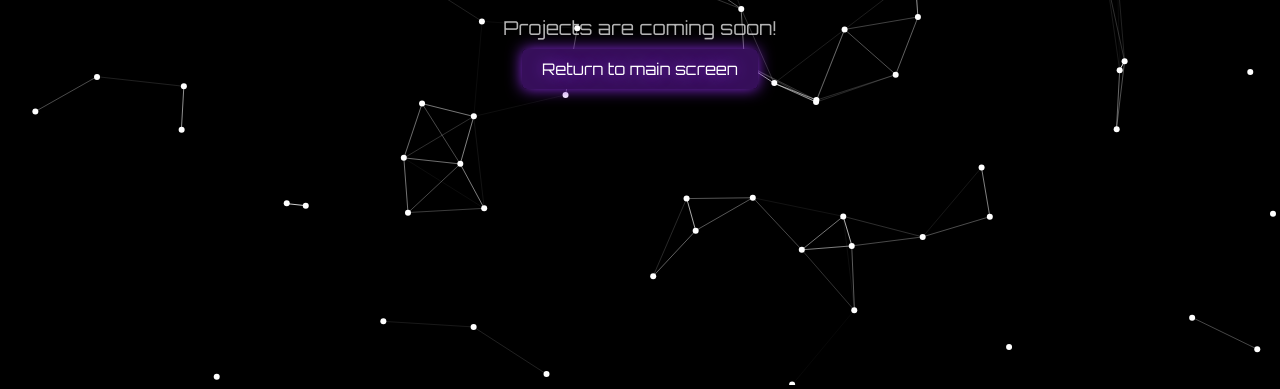
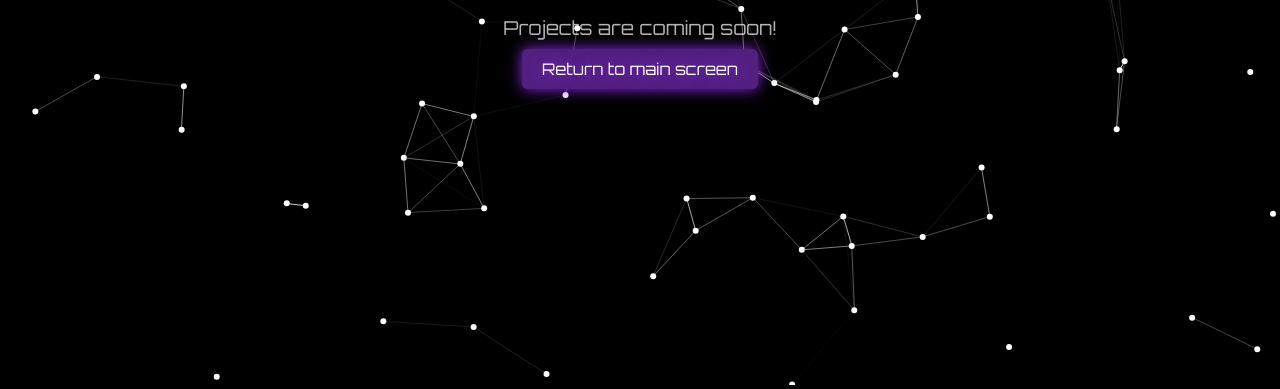
Before and after one commit to saipher-lab/jenifferpott, a plain HTML site: page index.html in a window 1280 px wide. Shown: the part 415-804 px from the top of the page. Drawn offline with nearby package versions, Linux system fonts and the light colour scheme.

Commit message:
Update index.html

```diff
--- a/index.html
+++ b/index.html
@@ -54,7 +54,7 @@
     .back-btn {
       margin-top: 20px;
       padding: 10px 20px;
-      background: #360f5a; /* COR DE FUNDO ROXA */
+      background: #522081; /* COR DE FUNDO ROXA */
       color: white;
       text-decoration: none;
       font-size: 1rem;
```
